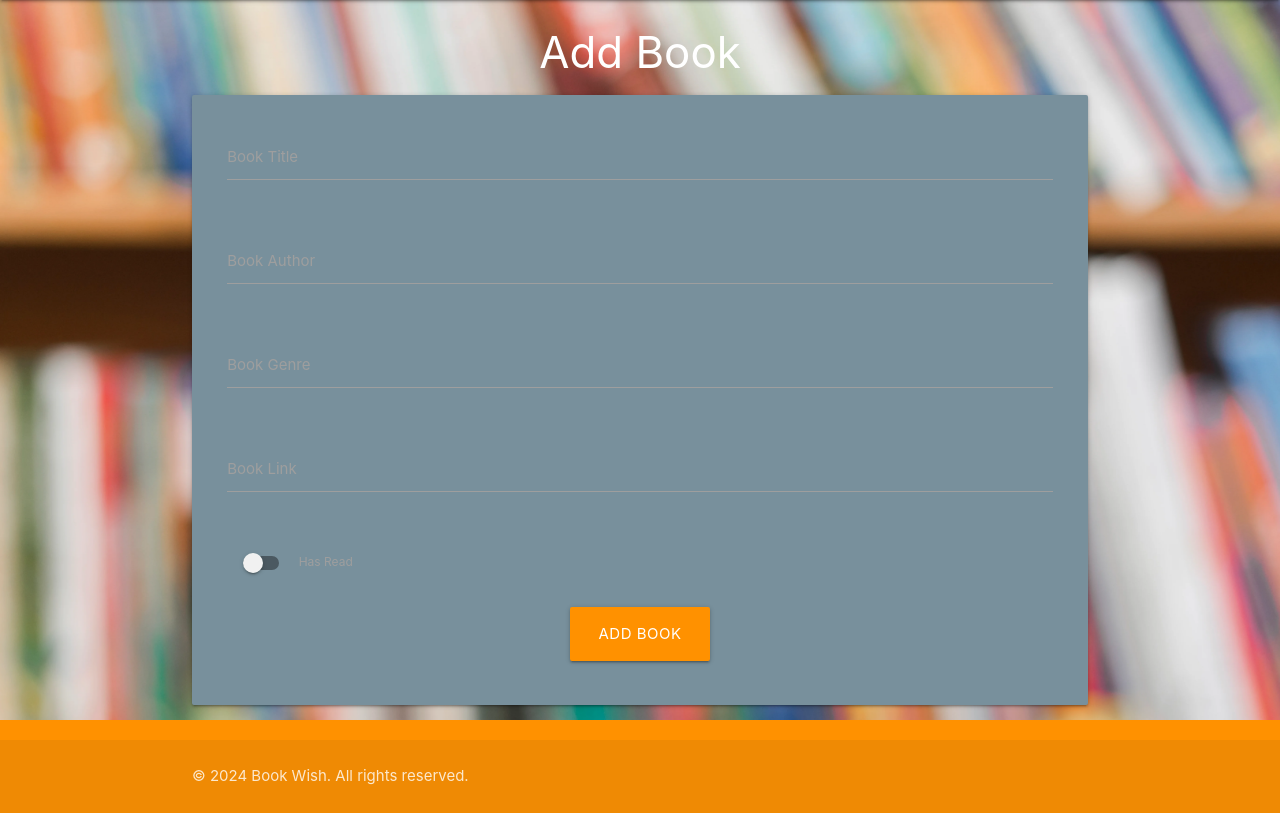
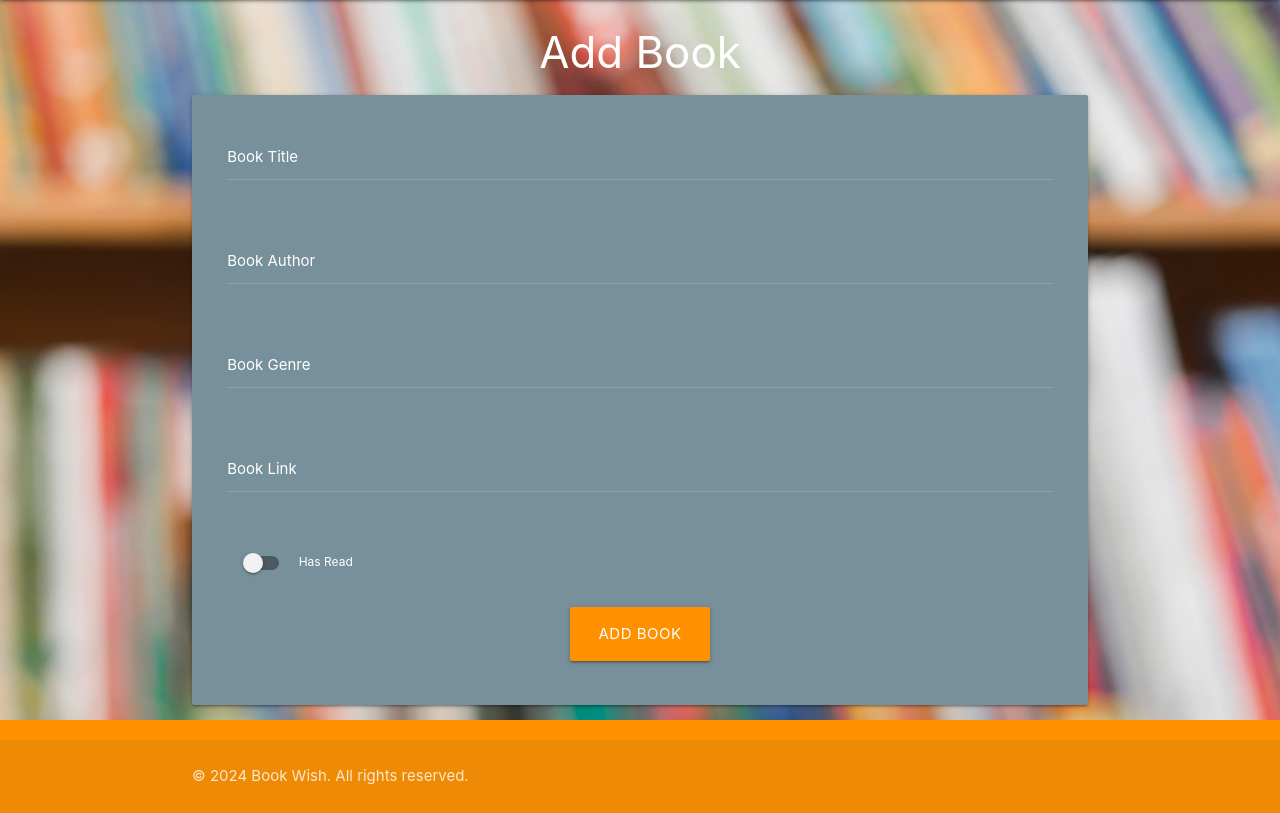
Before and after one commit to amandakoka/bookwish, a Flask app: page /add_book in a window 1280 px wide. Shown: the part 64-877 px from the top of the page. Run offline with Flask 2, Linux system fonts and the light colour scheme.

Commit message:
style: Add classes to inputs for white text.

```diff
--- a/bookwish/templates/add_book.html
+++ b/bookwish/templates/add_book.html
@@ -24,32 +24,32 @@
             <div class="row">
                 <div class="input-field col s12">
                     <input id="book_title" name="book_title" minlength="3" maxlength="50" type="text" class="validate" required>
-                    <label for="book_title">Book Title</label>
+                    <label for="book_title" class="white-text">Book Title</label>
                 </div>
             </div>
             <div class="row">
                 <div class="input-field col s12">
                     <input id="book_author" name="book_author" minlength="3" maxlength="50" type="text" class="validate" required>
-                    <label for="book_author">Book Author</label>
+                    <label for="book_author" class="white-text">Book Author</label>
                 </div>
             </div>
             <div class="row">
                 <div class="input-field col s12">
                     <input id="book_genre" name="book_genre" minlength="3" maxlength="50" type="text" class="validate" required>
-                    <label for="book_genre">Book Genre</label>
+                    <label for="book_genre" class="white-text">Book Genre</label>
                 </div>
             </div>
             <div class="row">
                 <div class="input-field col s12">
                     <input id="book_link" name="book_link" minlength="3" maxlength="150" type="text" class="validate" required>
-                    <label for="book_link">Book Link</label>
+                    <label for="book_link" class="white-text">Book Link</label>
                 </div>
             </div>
             <div class="row">
                 <div class="input-field col s12">
                     <div class="switch">
-                        <label for="has_read">
-                            <input id="has_read" name="has_read" type="checkbox">
+                        <label for="has_read" class="white-text">
+                            <input id="has_read" name="has_read" type="checkbox" >
                             <span class="lever"></span>
                             Has Read
                         </label>
```
Also changed, not shown: bookwish/templates/edit_book.html (+5 -5 lines).
